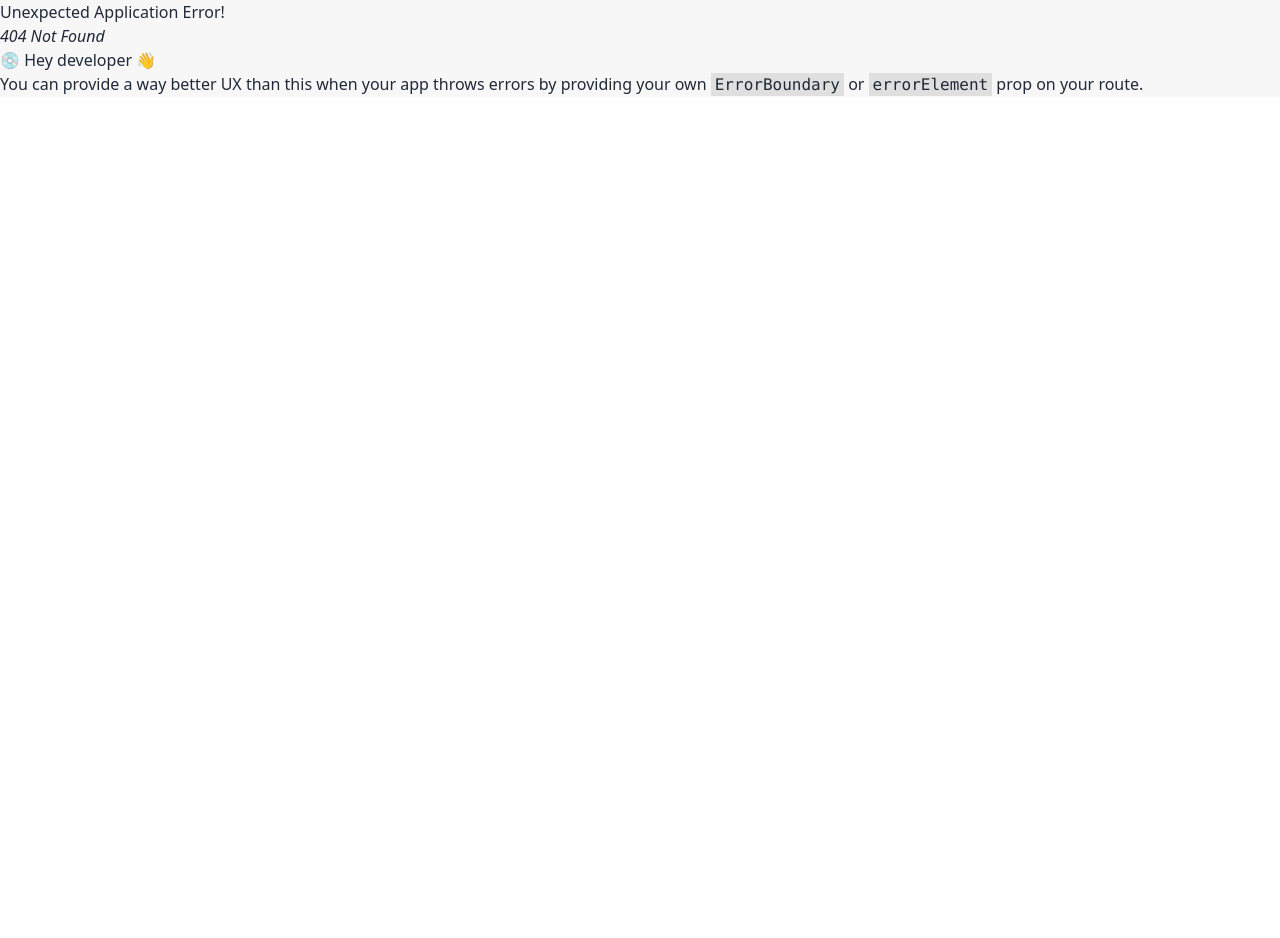
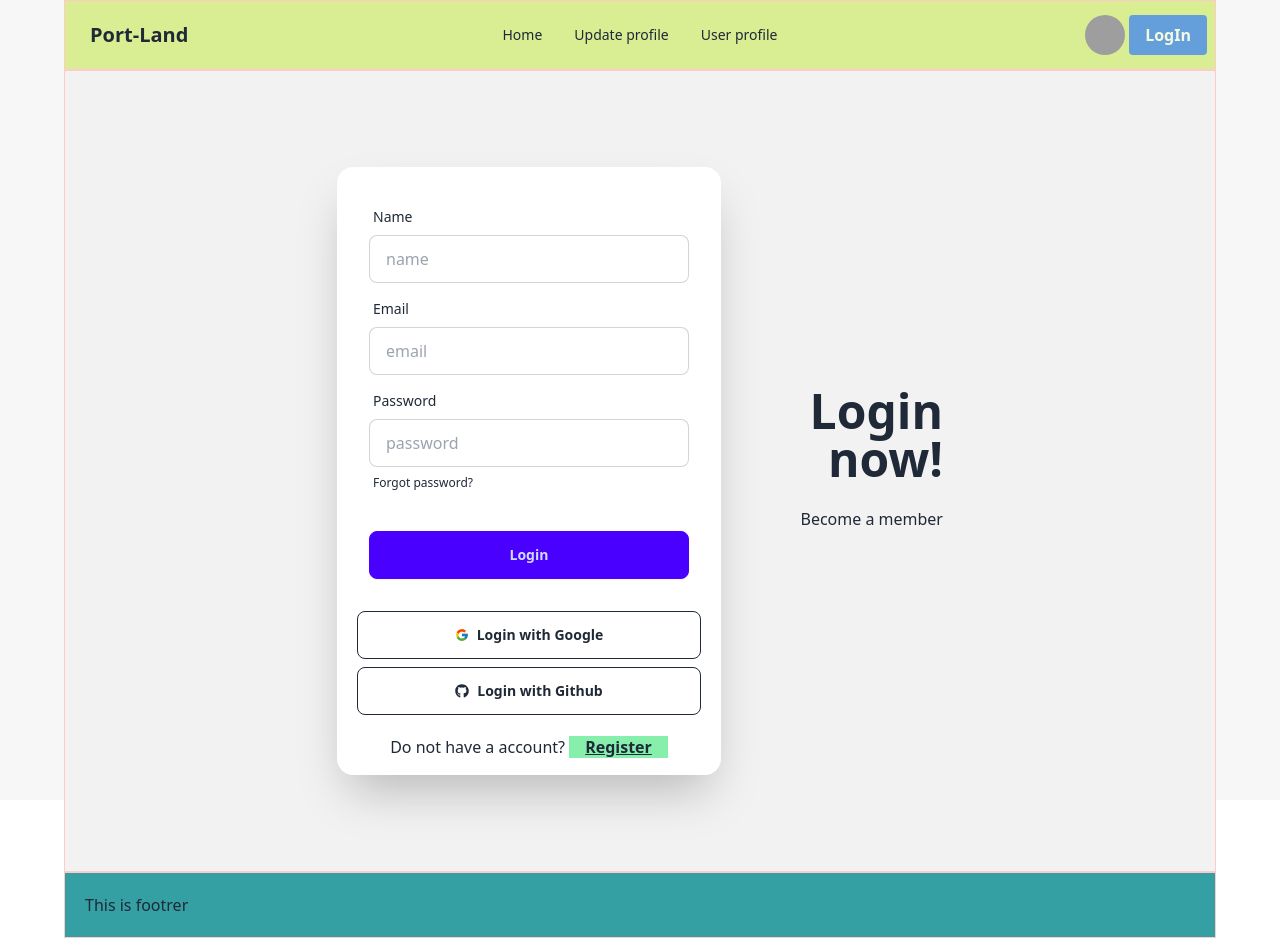
Before and after one commit to ArifMiah07/phb9a9, a React (Vite) app: page /sign-in in a window 1280 px wide. Before the commit this address had no page. Before the commit the page ends 800 px from the top, so only its background shows below. Built offline with nearby package versions, Linux system fonts and the light colour scheme; grey boxes are pictures that could not be loaded.

Commit message:
navbar almost done and add login, register, routes pages and install react icon npm pack

```diff
--- a/package.json
+++ b/package.json
@@ -16,6 +16,7 @@
     "react": "^18.2.0",
     "react-dom": "^18.2.0",
     "react-helmet-async": "^2.0.4",
+    "react-icons": "^5.1.0",
     "react-router-dom": "^6.22.3",
     "sort-by": "^1.2.0"
   },
--- /dev/null
+++ b/src/Components/Buttons/LogInBtn.jsx
@@ -0,0 +1,17 @@
+import { Link } from "react-router-dom";
+
+
+const LogInBtn = () => {
+    return (
+        <div>
+            <Link to={'/sign-in'}>
+            <button
+                className="bg-blue-500 hover:bg-blue-700 text-white font-bold py-2 px-4 rounded focus:outline-none focus:shadow-outline animate-pulse animate-bounce">
+                    LogIn
+            </button>
+            </Link>
+        </div>
+    );
+};
+
+export default LogInBtn;
--- /dev/null
+++ b/src/Components/Buttons/LogOutBtn.jsx
@@ -0,0 +1,16 @@
+import { Link } from "react-router-dom";
+
+const LogOutBtn = () => {
+    return (
+        <div>
+            <Link to={'/'}>
+            <button
+                className="bg-blue-500 hover:bg-blue-700 text-white font-bold py-2 px-4 rounded focus:outline-none focus:shadow-outline animate-pulse animate-bounce">
+                    LogOut
+            </button>
+            </Link>
+        </div>
+    );
+};
+
+export default LogOutBtn;
--- /dev/null
+++ b/src/Components/Buttons/RegisterBtn.jsx
@@ -0,0 +1,17 @@
+import { Link } from "react-router-dom";
+
+
+const RegisterBtn = () => {
+    return (
+        <div>
+            <Link to={'/register'}>
+            <button
+                className="bg-blue-500 hover:bg-blue-700 text-white font-bold py-2 px-4 rounded focus:outline-none focus:shadow-outline animate-pulse animate-bounce">
+                    LogOut
+            </button>
+            </Link>
+        </div>
+    );
+};
+
+export default RegisterBtn;
--- /dev/null
+++ b/src/Pages/Error/Error.jsx
@@ -0,0 +1,14 @@
+import { Link } from "react-router-dom";
+
+
+const Error = () => {
+    return (
+        <div className=" border border-red-500 flex flex-col w-full h-screen items-center mx-auto justify-center">
+            <h1 className="text-red-700 text-6xl font-bold p-4 m-5">Oops!</h1>
+            <p className="text-purple-400 font-semibold text-2xl mb-4">page not found</p>
+            <p className="btn bg-blue-200 text-black font-bold text-xl rounded-full"><Link to={`/`}>Back to Home</Link></p>
+        </div>
+    );
+};
+
+export default Error;
--- /dev/null
+++ b/src/Pages/LogIn/LogIn.jsx
@@ -0,0 +1,71 @@
+import { FaGithub } from "react-icons/fa";
+import { FcGoogle } from "react-icons/fc";
+import { Link } from "react-router-dom";
+
+
+const LogIn = () => {
+    const handleLogin = e =>{
+        e.preventDefault();
+
+        const formData = new FormData(e.target);
+        const email = formData.get('email');
+        console.log(email);
+            }
+    return (
+        <div>
+            <div className="hero min-h-screen bg-base-200">
+                <div className="hero-content flex-col lg:flex-row-reverse">
+                    <div className="text-center lg:text-right">
+                        <h1 className="text-5xl font-bold">Login now!</h1>
+                        <p className="py-6">Become a member</p>
+                    </div>
+                    <div className="card shrink-0 w-full max-w-sm shadow-2xl bg-base-100">
+                    <form
+                        onSubmit={handleLogin}
+                    className="card-body">
+                        <div className="form-control">
+                        <label className="label">
+                            <span className="label-text">Name</span>
+                        </label>
+                        <input type="name" name="name" placeholder="name" className="input input-bordered" required />
+                        </div>
+                        <div className="form-control">
+                        <label className="label">
+                            <span className="label-text">Email</span>
+                        </label>
+                        <input type="email" name="email" placeholder="email" className="input input-bordered" required />
+                        </div>
+                        <div className="form-control">
+                        <label className="label">
+                            <span className="label-text">Password</span>
+                        </label>
+                        <input type="password" name="password" placeholder="password" className="input input-bordered" required />
+                        <label className="label">
+                            <a href="#" className="label-text-alt link link-hover">Forgot password?</a>
+                        </label>
+                        </div>
+                        <div className="form-control mt-6">
+                        <button className="btn btn-primary">Login</button>
+                        </div>
+                    </form>
+                    <div className=" flex flex-col gap-5 ">
+                            <div className="flex px-5 pb-5 gap-2 flex-col ">
+                                <button className="btn btn-outline">
+                                <FcGoogle />
+                                    Login with Google
+                                </button>
+                                <button className="btn btn-outline">
+                                <FaGithub />
+                                    Login with Github
+                                </button>
+                            </div>
+                        </div>
+                    <p className="text-center mb-4">Do not have a account? <Link to={'/register'}> <span className="underline font-bold px-4 py-0 bg-green-300">Register</span> </Link></p>
+                    </div>
+                </div>
+            </div>
+        </div>
+    );
+};
+
+export default LogIn;
--- /dev/null
+++ b/src/Pages/Register/Register.jsx
@@ -0,0 +1,63 @@
+import { Link } from "react-router-dom";
+
+
+const Register = () => {
+    const handleRegister = e =>{
+        e.preventDefault();
+
+        const formData = new FormData(e.target);
+        const email = formData.get('email');
+        console.log(email);
+            }
+    return (
+        <div>
+            <div className="hero min-h-screen bg-base-200">
+                <div className="hero-content flex-col lg:flex-row-reverse">
+                    <div className="text-center lg:text-left">
+                    <h1 className="text-5xl font-bold">Register now!</h1>
+                    <p className="py-6">To create an account</p>
+                    </div>
+                    <div className="card shrink-0 w-full max-w-sm shadow-2xl bg-base-100">
+                    <form
+                        onSubmit={handleRegister}
+                    className="card-body">
+                        <div className="form-control">
+                        <label className="label">
+                            <span className="label-text">Name</span>
+                        </label>
+                        <input type="text" name="name" placeholder="name" className="input input-bordered" required />
+                        </div>
+                        <div className="form-control">
+                        <label className="label">
+                            <span className="label-text">Name</span>
+                        </label>
+                        <input type="text" name="photoUrl" placeholder="PhotoUrl" className="input input-bordered" required />
+                        </div>
+                        <div className="form-control">
+                        <label className="label">
+                            <span className="label-text">Email</span>
+                        </label>
+                        <input type="email" name="email" placeholder="email" className="input input-bordered" required />
+                        </div>
+                        <div className="form-control">
+                        <label className="label">
+                            <span className="label-text">Password</span>
+                        </label>
+                        <input type="password" name="password" placeholder="password" className="input input-bordered" required />
+                        <label className="label">
+                            <a href="#" className="label-text-alt link link-hover">Forgot password?</a>
+                        </label>
+                        </div>
+                        <div className="form-control mt-6">
+                        <button className="btn btn-primary">Register</button>
+                        </div>
+                    </form>
+                    <p className="text-center mb-4">Already have a account? <Link to={'/sign-in'}> <span className="underline font-bold px-4 py-0 bg-green-300">Log In</span> </Link></p>
+                    </div>
+                </div>
+            </div>
+        </div>
+    );
+};
+
+export default Register;
--- a/src/Pages/Shared/NavBar/NavBar.jsx
+++ b/src/Pages/Shared/NavBar/NavBar.jsx
@@ -1,5 +1,5 @@
 import { NavLink } from "react-router-dom";
-import ResumeButton from "../../../Components/Buttons/ResumeButton";
+import LogInBtn from "../../../Components/Buttons/LogInBtn";
 
 
 const NavBar = () => {
@@ -12,21 +12,26 @@ const NavBar = () => {
                 </div>
                 <ul tabIndex={0} className="menu menu-sm dropdown-content mt-3 z-[1] p-2 shadow bg-base-100 rounded-box w-52">
                     <li><NavLink to={`/`}>Home</NavLink></li>
-                    <li><NavLink to={`/about`}>About</NavLink></li>
-                    <li><NavLink to={`/more`}>More</NavLink></li>
+                    <li><NavLink to={`/update-profile`}>update-profile</NavLink></li>
+                    <li><NavLink to={`/user-profile`}>user-profile</NavLink></li>
                 </ul>
                 </div>
-                <a className="btn btn-ghost text-xl">Arif Miah</a>
+                <a className="btn btn-ghost text-xl">Port-Land</a>
             </div>
             <div className="navbar-center hidden lg:flex">
                 <ul className="menu menu-horizontal px-1">
                 <li><NavLink to={`/`}>Home</NavLink></li>
-                    <li><NavLink to={`/about`}>About</NavLink></li>
-                    <li><NavLink to={`/more`}>More</NavLink></li>
+                    <li><NavLink to={`/update-profile`}>Update profile</NavLink></li>
+                    <li><NavLink to={`/user-profile`}>User profile</NavLink></li>
                 </ul>
             </div>
             <div className="navbar-end">
-                <ResumeButton></ResumeButton>
+                <div tabIndex={0} role="button" className="btn btn-ghost btn-circle avatar">
+                    <div className="w-10 rounded-full">
+                    <img alt="Tailwind CSS Navbar component" src="https://daisyui.com/images/stock/photo-1534528741775-53994a69daeb.jpg" />
+                    </div>
+                </div>
+                <LogInBtn></LogInBtn>
             </div>
         </div>
     );
--- /dev/null
+++ b/src/Pages/UpdateProfile/UpdateProfile.jsx
@@ -0,0 +1,11 @@
+
+
+const UpdateProfile = () => {
+    return (
+        <div>
+            <h1>This is update profile</h1>
+        </div>
+    );
+};
+
+export default UpdateProfile;
--- /dev/null
+++ b/src/Pages/UserProfile/UserProfile.jsx
@@ -0,0 +1,11 @@
+
+
+const UserProfile = () => {
+    return (
+        <div>
+            <h1>this is user profile</h1>
+        </div>
+    );
+};
+
+export default UserProfile;
--- a/src/Routes/Routes.jsx
+++ b/src/Routes/Routes.jsx
@@ -1,19 +1,20 @@
 import { createBrowserRouter } from "react-router-dom";
-// import Root from "../layouts/Root";
+
 import Home from "../Pages/Home/Home";
 import Root from "../Layouts/Root/Root";
-import About from "../Pages/About/About";
-import More from "../Pages/More/More";
 import ImgDetails from "../Components/ImgDetails/ImgDetails";
-// import Banner from "../Pages/Banner/Banner";
-// import Home from "../Pages/Home/Home";
-// import Home from "../pages/Home/Home";
+import Error from "../Pages/Error/Error";
+import UpdateProfile from "../Pages/UpdateProfile/UpdateProfile";
+import UserProfile from "../Pages/UserProfile/UserProfile";
+import LogIn from "../Pages/LogIn/LogIn";
+import Register from "../Pages/Register/Register";
 
 
 const router = createBrowserRouter([
     {
         path: '/',
         element: <Root></Root>,
+        errorElement: <Error></Error>,
         children: [
             {
                 path: '/',
@@ -32,12 +33,20 @@ const router = createBrowserRouter([
                 // loader: ()=> fetch(`banner.json`)
             },
             {
-                path: '/about',
-                element: <About></About>
+                path: '/sign-in',
+                element: <LogIn></LogIn>
             },
             {
-                path: '/more',
-                element: <More></More>
+                path: '/register',
+                element: <Register></Register>
+            },
+            {
+                path: '/update-profile',
+                element: <UpdateProfile></UpdateProfile>
+            },
+            {
+                path: '/user-profile',
+                element: <UserProfile></UserProfile>
             },
         ]
     }
```
Also changed, not shown: 2 other files (tests, documents, lock files or other folders).
